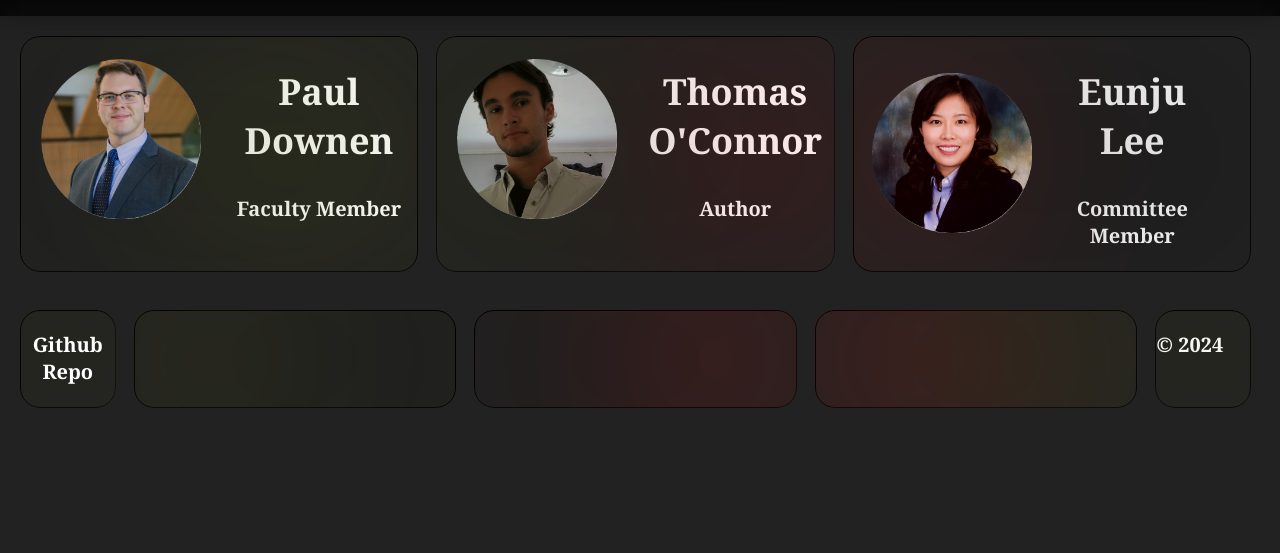
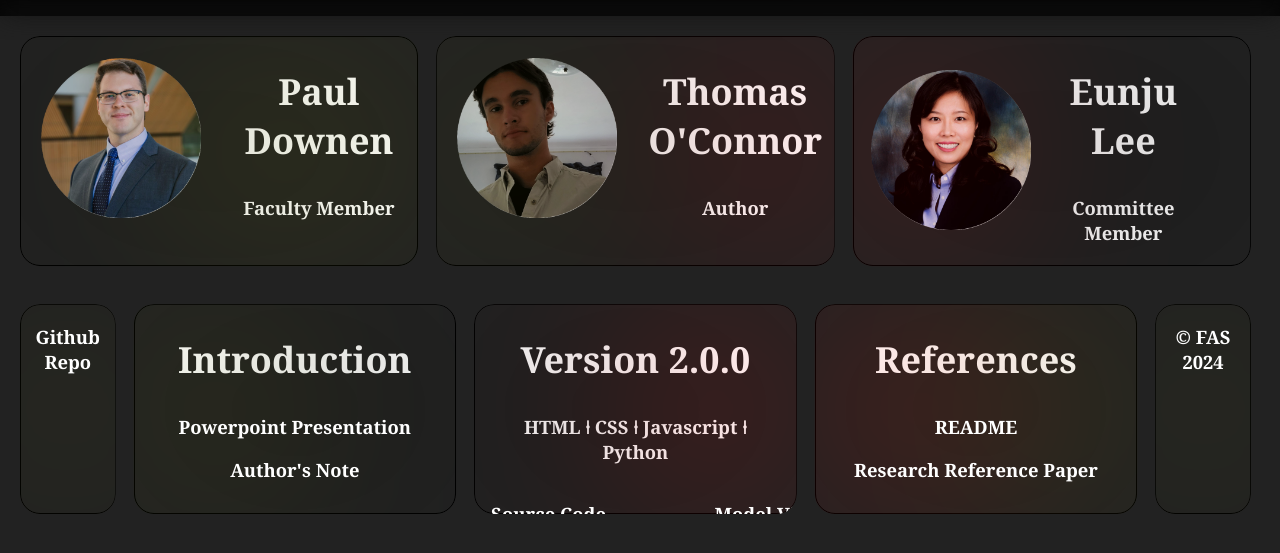
Before and after one commit to OConnorThomas/OConnorThomas.github.io, a PHP site: page /contact.html in a window 1280 px wide. Shown: the part 120-673 px from the top of the page. Run offline with PHP 8.4, Linux system fonts and the light colour scheme.

Commit message:
Working Contact Page

```diff
--- a/contact.css
+++ b/contact.css
@@ -75,21 +75,37 @@
   width: auto;
 }
 
+.lp10 {
+  padding-left: 10px;
+}
+
+.jright {
+  transform: translateX(90%);
+}
+
 .inline {
+  width: fit-content;
   display: inline-flex;
+  flex: 1;
   align-items: center;
+  align-content: center;
+  align-self: center;
   text-align: center;
-  z-index: 20;
+  z-index: 10;
+}
+
+.cb-style {
+  color: white;
+  text-decoration: none;
 }
 
 h3 {
   position: relative;
   color: white;
-  font-size: 2.5vh;
+  font-size: 2.3vh;
   font-family: Georgia, "Times New Roman", Times, serif;
+  text-align: center;
 }
-
-
 
 .double_container {
   display: grid;
@@ -106,6 +122,14 @@ h3 {
   height: 200px;
   border-radius: 50%;
   z-index: -6;
+}
+
+.focus {
+  z-index: 500;
+}
+
+.no-decor {
+  text-decoration: none;
 }
 
 .uc1 {
--- a/contact.html
+++ b/contact.html
@@ -137,26 +137,75 @@
           </div>
         </div>
         <div class="normal-sized box inset-border">
+          <div class="small-pad">
+            <h2>Introduction</h2>
+            <a
+              href="repo/docs/Honors_project_presentation.ppt"
+              target="_blank"
+              class="no-decor"
+            >
+              <h3 class="focus red-hover">Powerpoint Presentation</h3>
+            </a>
+            <a
+              href="repo/docs/Author_note.pdf"
+              target="_blank"
+              class="no-decor"
+            >
+              <h3 class="focus red-hover">Author's Note</h3>
+            </a>
+          </div>
           <div class="blurred">
             <div class="uc1 circle"></div>
             <div class="uc3 circle"></div>
           </div>
         </div>
         <div class="normal-sized box inset-border">
+          <div class="small-pad">
+            <h2>Version 2.0.0</h2>
+            <h3>HTML ⍿ CSS ⍿ Javascript ⍿ Python</h3>
+            <div class="inline">
+              <a
+                href="https://github.com/OConnorThomas/FAS-Website"
+                target="_blank"
+                class="no-decor"
+              >
+                <h3 class="focus red-hover">Source Code</h3>
+              </a>
+              <a
+                href="repo/docs/AI_Model_Graphic.png"
+                target="_blank"
+                class="no-decor"
+              >
+                <h3 class="focus red-hover jright">Model Visual</h3>
+              </a>
+            </div>
+            <h3></h3>
+          </div>
           <div class="blurred">
             <div class="uc3 circle"></div>
             <div class="uc2 circle"></div>
           </div>
         </div>
         <div class="normal-sized box inset-border">
+          <div class="small-pad">
+            <h2>References</h2>
+            <a href="readme.md" target="_blank" class="no-decor"
+              ><h3 class="focus red-hover">README</h3></a
+            >
+            <a href="repo/docs/Final-Paper.pdf" target="_blank" class="no-decor"
+              ><h3 class="focus red-hover">Research Reference Paper</h3></a
+            >
+          </div>
           <div class="blurred">
             <div class="uc2 circle"></div>
             <div class="uc1 circle"></div>
           </div>
         </div>
         <div class="half-sized box inset-border">
-          <div class="inline red-hover">
-            <h3>&copy; 2024</h3>
+          <div class="small-pad">
+            <a href="test.html" class="no-decor">
+              <h3 class="focus red-hover">&copy; FAS 2024</h3>
+            </a>
           </div>
           <div class="blurred">
             <div class="uc1 circle"></div>
--- a/test.css
+++ b/test.css
@@ -102,7 +102,7 @@ nav ul li a {
 }
 
 .yellow-hover:hover {
-  color: var(--user-color-2);
+  color: #ffff00;
   text-shadow: 2px 2px 4px rgba(256, 256, 0, 0.5);
 }
 
@@ -119,6 +119,14 @@ nav ul li a {
 
 .right a {
   padding: 10px 10px;
+}
+
+.fleft {
+  float: left;
+}
+
+.fright {
+  float: right;
 }
 
 /* Search bar */
```
Also changed, not shown: 3 other files.
